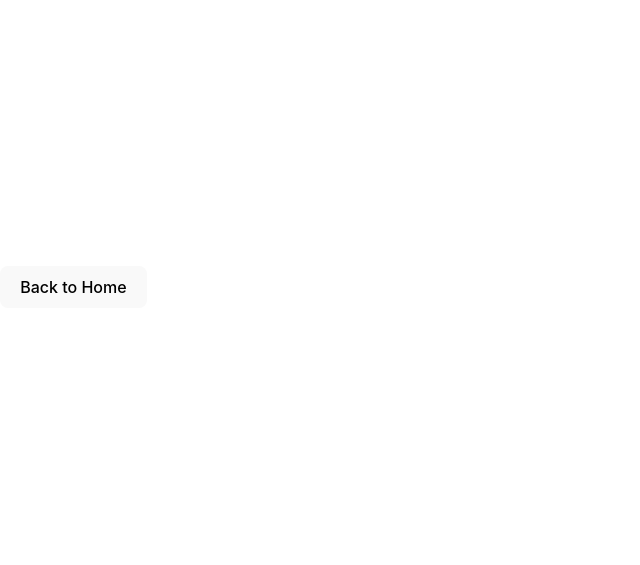
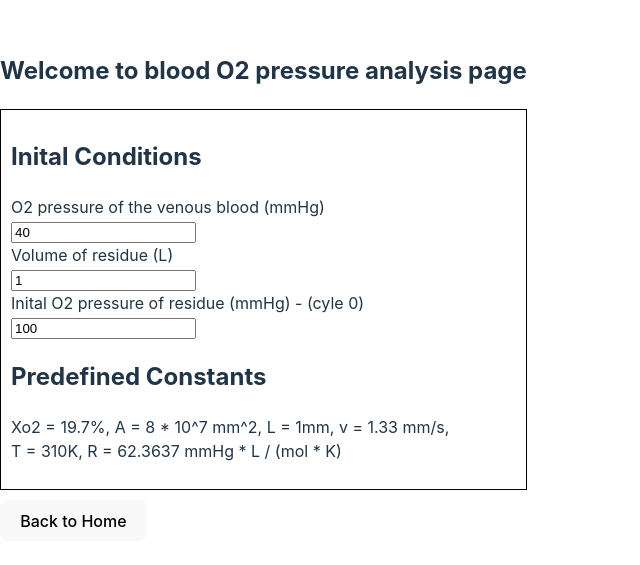
Before and after one commit to YooChanJo/OSAS-digital-twinning, a React (Vite) app in the folder frontend/: page /analysis/blood-o2-pressure-analysis in a window 1280 px wide. Shown: the part 113-678 px from the top of the page, without its empty margins (0-640 px from the left). Built offline with nearby package versions, Linux system fonts and the light colour scheme.

Commit message:
Added input

```diff
--- a/frontend/src/routes/bloodO2PressureAnalysis.jsx
+++ b/frontend/src/routes/bloodO2PressureAnalysis.jsx
@@ -1,13 +1,34 @@
+import { useEffect } from "react";
 import { useNavigate } from "react-router-dom";
+
+
 
 export default function BloodO2PressureAnalysis() {
     const navigate = useNavigate();
     const onBackToHomeClick = () => {
         navigate("/");
     }
+    const onFormSubmit = () => {
+
+    }
+
     return (<>
+        <h2>Welcome to blood O2 pressure analysis page</h2>
+        <form onSubmit={onFormSubmit} style={{border: "1px solid black", padding: "10px", marginBottom: "10px"}}>
+            <h2>Inital Conditions</h2>
+            <label htmlFor="Pv">O2 pressure of the venous blood (mmHg)</label><br />
+            <input id="Pv" type="number" defaultValue={40}></input><br />
 
-
-    <button onClick={onBackToHomeClick}>Back to Home</button>
+            <label htmlFor="Vr">Volume of residue (L)</label><br />
+            <input id="Vr" type="number" defaultValue={1}></input><br />
+            <label htmlFor="Pr">Inital O2 pressure of residue (mmHg) - (cyle 0)</label><br />
+            <input id="Pr" type="number" defaultValue={100}></input>
+            <h2>Predefined Constants</h2>
+            <p>
+                Xo2 = 19.7%, A = 8 * 10^7 mm^2, L = 1mm, v = 1.33 mm/s, <br/>
+                T = 310K, R = 62.3637 mmHg * L / (mol * K)
+            </p>
+        </form>
+        <button onClick={onBackToHomeClick}>Back to Home</button>
     </>);
 }
```
